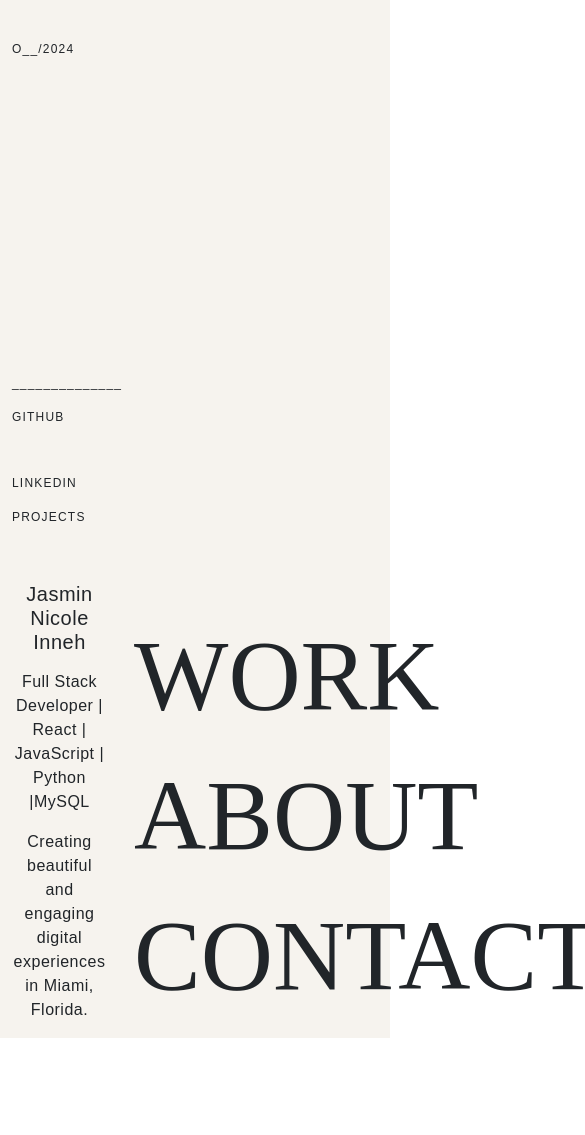
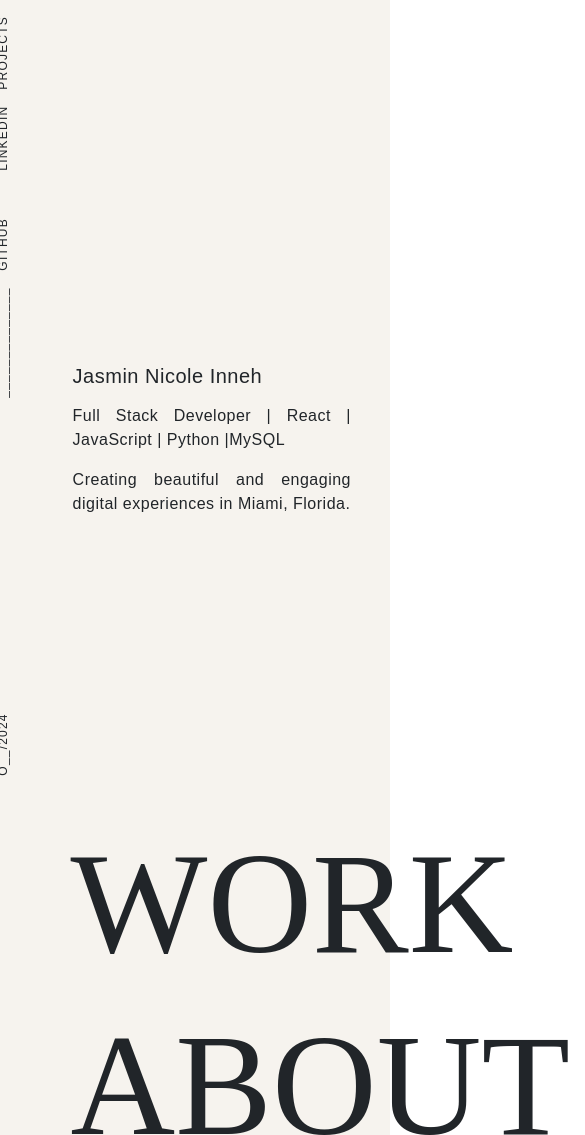
Before and after one commit to JasminInneh/JasminInnehTextPortfolio, a React app: page / in a window 390 px wide. Shown: the top 1135 px of the page, 585 px wide, since content can reach past the window. Before the commit the page ends 1038 px from the top, so only its background shows below. Built offline with nearby package versions, Linux system fonts and the light colour scheme.

Commit message:
removed media queries for home and will add new ones

```diff
--- a/src/front/styles/home.css
+++ b/src/front/styles/home.css
@@ -1,5 +1,6 @@
 #home-body {
   background-color: #f6f3ee;
+  min-height: 100vh;
 }
 
 .home-links {
@@ -63,33 +64,3 @@
 .home-links p a:hover {
   color: rgb(109, 179, 119);
 }
-
-/* New media query for stacking elements */
-@media (max-width: 992px) {
-  .home-links {
-    display: flex;
-    flex-direction: column;
-    align-items: flex-start;
-    writing-mode: horizontal-tb;
-    transform: none;
-    padding-left: 0;
-    margin-bottom: 20px;
-    width: 100%;
-  }
-
-  .home-intro,
-  .home-right-column {
-    text-align: center;
-    margin-top: 20px;
-    padding-left: 0;
-  }
-
-  .home-right-column {
-    font-size: 20px;
-  }
-
-  .home-large-text {
-    font-size: 100px !important;
-    margin-top: 20px;
-  }
-}
```
